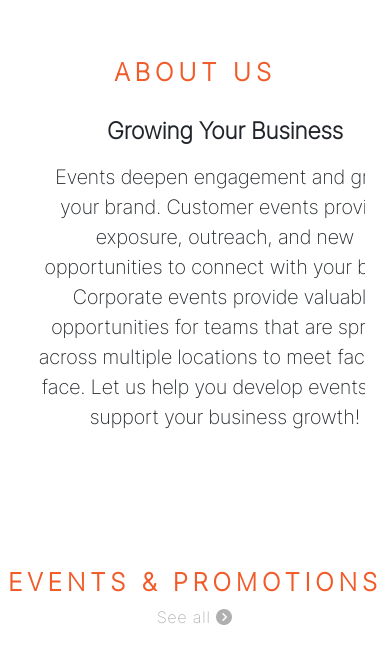
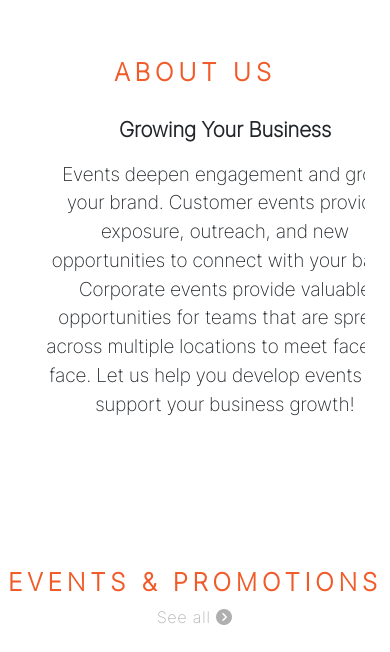
Before and after one commit to gleenmarklau/unicon, a plain HTML site: page index.html in a window 390 px wide. Shown: the part 2793-3445 px from the top of the page. Drawn offline with nearby package versions, Linux system fonts and the light colour scheme.

```diff
--- a/index.css
+++ b/index.css
@@ -130,7 +130,14 @@ ul{
         text-align: center;
         width:400px;
         height:400px;
-        padding:0 10px;
+        padding:0 20px;
+    }
+    .about-container h3{
+        font-size: 1.3em;
+        font-weight: bold;
+    }
+    .about-container p{
+        font-size:1.2em;
     }
 }
 /* Events */
```
